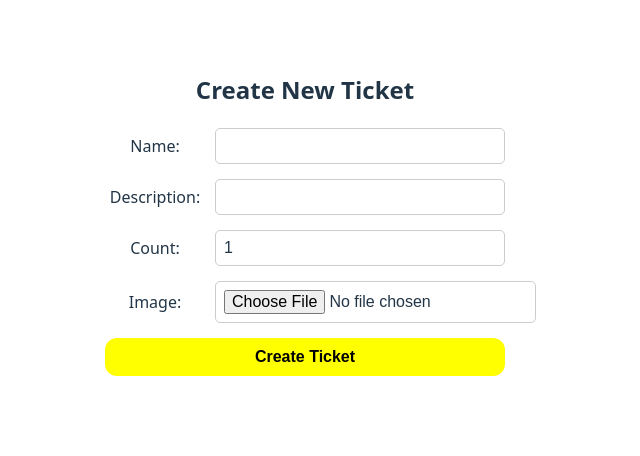
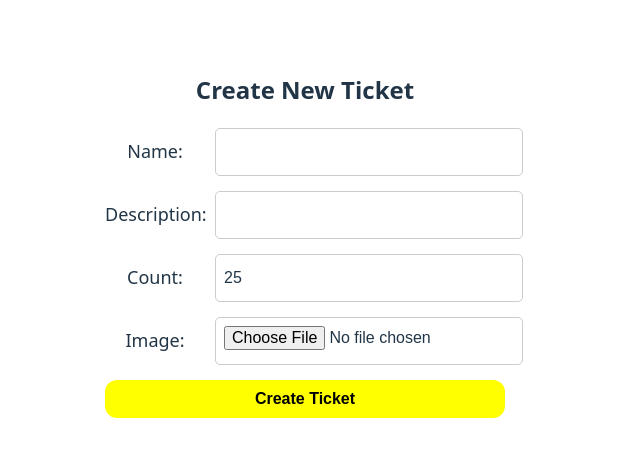
Before and after one commit to TonA-Ticket-Event-Service/tma-nft-ticket-service-frontend, a React (Vite) app: page /create in a window 1280 px wide. Shown: the top 456 px of the page, without its empty margins (335-975 px from the left). Built offline with nearby package versions, Linux system fonts and the light colour scheme; what @tonconnect/ui-react, @twa-dev/sdk would draw is missing.

Commit message:
fix styles for create ticket page

```diff
--- a/src/createTickets/CreateComponentModal.css
+++ b/src/createTickets/CreateComponentModal.css
@@ -24,6 +24,8 @@ input[type="file"] {
     border-radius: 5px;
     border: 1px solid #ccc;
     font-size: 16px;
+    width: 290px;
+    height: 30px;
 }
 
 .button-group {
--- a/src/createTickets/CreateTicketModal.tsx
+++ b/src/createTickets/CreateTicketModal.tsx
@@ -4,7 +4,7 @@ import './CreateComponentModal.css';
 const CreateTicketModal = () => {
     const [name, setName] = useState<string>('');
     const [description, setDescription] = useState<string>('');
-    const [count, setCount] = useState<number>(1);
+    const [count, setCount] = useState<number>(25);
 
     const handleSubmit = () => {
         console.log("!!!!")
@@ -16,7 +16,7 @@ const CreateTicketModal = () => {
                 <h2>Create New Ticket</h2>
                 <form onSubmit={handleSubmit}>
                     <div className="form-group">
-                        <label htmlFor="name">Name:</label>
+                        <label style={{fontSize: '18px'}} htmlFor="name">Name:</label>
                         <input
                             type="text"
                             id="name"
@@ -27,7 +27,7 @@ const CreateTicketModal = () => {
                     </div>
 
                     <div className="form-group">
-                        <label htmlFor="description">Description:</label>
+                        <label style={{fontSize: '18px'}} htmlFor="description">Description:</label>
                         <input
                             type="text"
                             id="description"
@@ -38,7 +38,7 @@ const CreateTicketModal = () => {
                     </div>
 
                     <div className="form-group">
-                        <label htmlFor="count">Count:</label>
+                        <label style={{fontSize: '18px'}} htmlFor="count">Count:</label>
                         <input
                             type="number"
                             id="count"
@@ -50,7 +50,7 @@ const CreateTicketModal = () => {
                     </div>
 
                     <div className="form-group">
-                        <label htmlFor="image">Image:</label>
+                        <label  style={{fontSize: '18px'}} htmlFor="image">Image:</label>
                         <input
                             type="file"
                             id="image"
```
